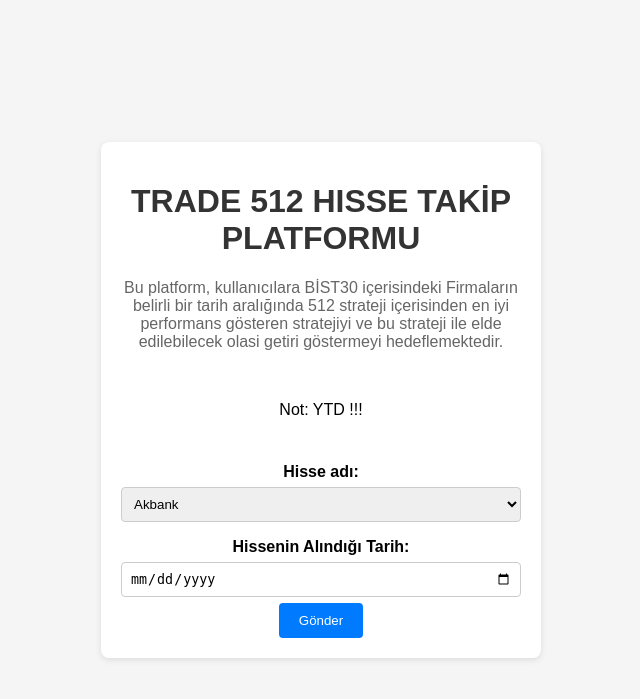
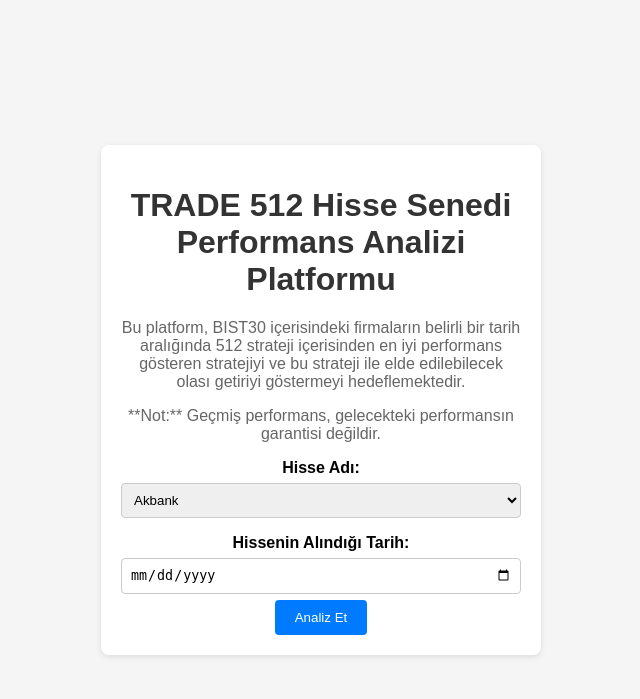
Before and after one commit to elcuman/Technical_Indicator_Strategy, a Flask app: page / in a window 1280 px wide. Shown: the top 699 px of the page, without its empty margins (319-959 px from the left). Run offline with Flask 3, Linux system fonts and the light colour scheme.

Commit message:
index.html

```diff
--- a/templates/index.html
+++ b/templates/index.html
@@ -1,14 +1,10 @@
 <!DOCTYPE html>
-<html>
-
+<html lang="tr">
 <head>
-  <title>ELCUMAN</title>
-
-  <script async src="https://pagead2.googlesyndication.com/pagead/js/adsbygoogle.js?client=ca-pub-9024369630560766"
-     crossorigin="anonymous"></script>
+  <meta charset="UTF-8">
+  <meta name="viewport" content="width=device-width, initial-scale=1.0">
+  <title>ELCUMAN - Hisse Senedi Performans Analizi Platformu</title>
   <style>
-
-
     body {
       font-family: Arial, sans-serif;
       background-color: #f5f5f5;
@@ -67,32 +63,20 @@
     }
   </style>
 </head>
-<script async src="https://pagead2.googlesyndication.com/pagead/js/adsbygoogle.js?client=ca-pub-9024369630560766"
-     crossorigin="anonymous"></script>
-<!-- test reklam -->
-<ins class="adsbygoogle"
-     style="display:block"
-     data-ad-client="ca-pub-9024369630560766"
-     data-ad-slot="4147408157"
-     data-ad-format="auto"
-     data-full-width-responsive="true"></ins>
-<script>
-     (adsbygoogle = window.adsbygoogle || []).push({});
-</script>
 <body>
   <div class="container">
-    <h1>TRADE 512 HISSE TAKİP PLATFORMU</h1>
+    <h1>TRADE 512 Hisse Senedi Performans Analizi Platformu</h1>
     <p>
-      Bu platform, kullanıcılara BİST30 içerisindeki Firmaların belirli bir tarih aralığında 512 strateji içerisinden en iyi performans
-      gösteren stratejiyi ve bu strateji ile elde edilebilecek olasi getiri göstermeyi hedeflemektedir.<p>
-      <br>
+      Bu platform, BIST30 içerisindeki firmaların belirli bir tarih aralığında 512 strateji içerisinden en iyi performans gösteren
+      stratejiyi ve bu strateji ile elde edilebilecek olası getiriyi göstermeyi hedeflemektedir.
+    </p>
+    <p>
+      **Not:** Geçmiş performans, gelecekteki performansın garantisi değildir.
+    </p>
 
-      </p>
-      Not: YTD !!!
-    </p>
-    <br>
-    <label for="isim">Hisse adı:</label>
-    <select id="isim">
+    <form id="stock-form">
+      <label for="isim">Hisse Adı:</label>
+      <select id="isim" name="stock">
         <option value="AKBNK.IS">Akbank</option>
         <option value="ALARK.IS">Alarko</option>
         <option value="ARCLK.IS">Arçelik</option>
@@ -123,25 +107,32 @@
         <option value="TOASO.IS">Tofaş</option>
         <option value="TUPRS.IS">Tupraş</option>
         <option value="YKBNK.IS">Yapıkredi Bankası</option>
+
         </select>
 
       <br>
 
       <label for="tarih">Hissenin Alındığı Tarih:</label>
-    <input type="date" id="tarih" name="tarih">
+      <input type="date" id="tarih" name="purchase-date">
 
       <br>
 
-    <button onclick="yolla()">Gönder</button>
-  </div>
+      <button type="submit">Analiz Et</button>
+    </form>
 
     <script>
-    function yolla() {
-      const selectedOption = document.querySelector("#isim").value;
-      const selectedDate = document.querySelector("#tarih").value;
-      window.location = '/result/' + selectedOption + '/' + selectedDate;
-    }
+      document.getElementById('stock-form').addEventListener('submit', function(event) {
+        event.preventDefault(); // Formun varsayılan işleyişini önler
+
+        const selectedStock = document.getElementById('isim').value;
+        const purchaseDate = document.getElementById('tarih').value;
+
+        // Gerçek sunucu tarafı işleme mantığınızı buraya yerleştirin (güvenlik nedeniyle dahil edilmedi)
+        console.log(`Performans analizi yapılıyor: ${selectedStock} - ${purchaseDate}`); // Geçici
+
+        // Yükleme göstergesi veya başarı/hata mesajı göstermeyi burada düşünebilirsiniz
+      });
     </script>
+  </div>
 </body>
-
 </html>
```
Lines whose indentation alone changed are shown as unchanged.
